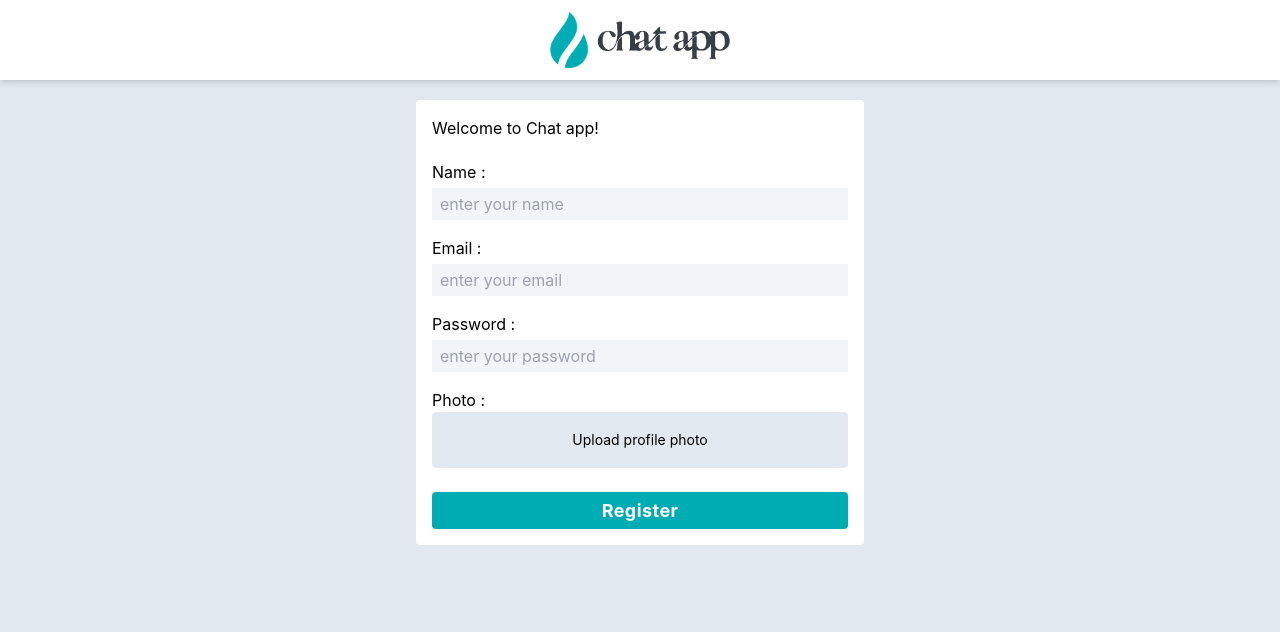
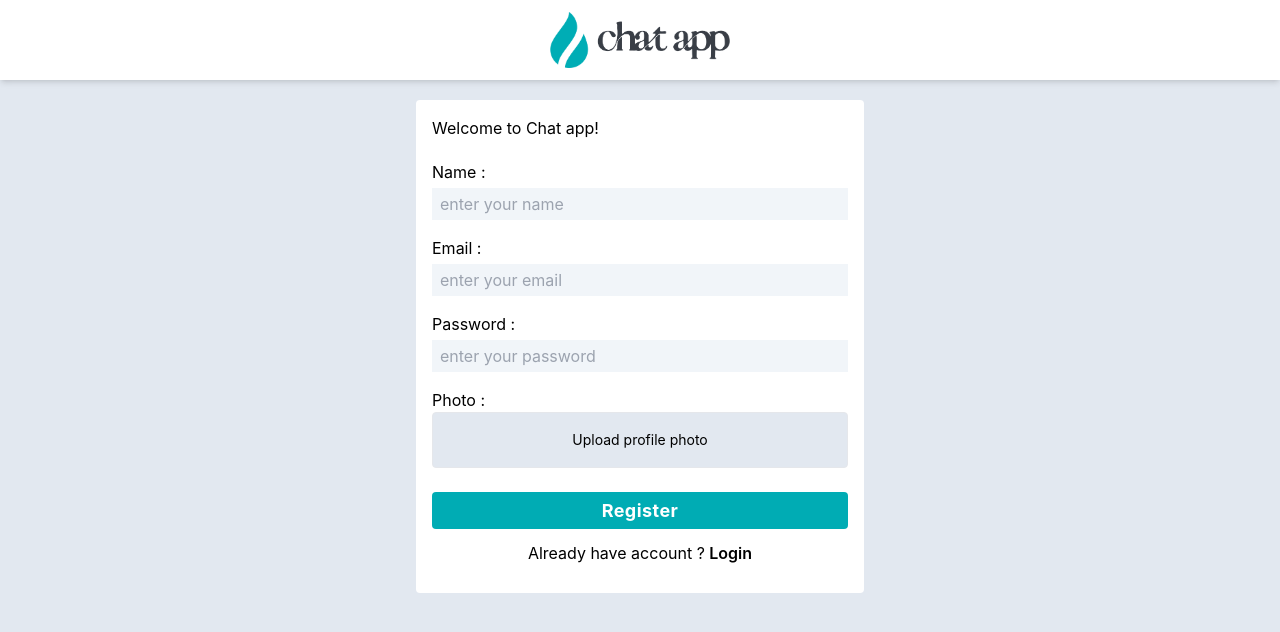
Before and after one commit to Noamit/CHAT-APP, a React (Create React App) app in the folder client/: page /register in a window 1280 px wide. Shown: the top 632 px of the page. Built offline with nearby package versions, Linux system fonts and the light colour scheme.

Commit message:
handle submit on register page + add toast to app and register page

```diff
--- a/client/package.json
+++ b/client/package.json
@@ -7,6 +7,7 @@
     "cra-template": "1.2.0",
     "react": "^18.3.1",
     "react-dom": "^18.3.1",
+    "react-hot-toast": "^2.5.1",
     "react-icons": "^5.4.0",
     "react-router-dom": "^7.1.1",
     "react-scripts": "5.0.1"
--- a/client/src/App.js
+++ b/client/src/App.js
@@ -1,11 +1,15 @@
 import { Outlet } from "react-router-dom";
 import "./App.css";
+import toast, { Toaster } from "react-hot-toast";
 
 function App() {
   return (
-    <div>
-      <Outlet />
-    </div>
+    <>
+      <Toaster />
+      <main>
+        <Outlet />
+      </main>
+    </>
   );
 }
 
--- a/client/src/pages/RegisterPage.js
+++ b/client/src/pages/RegisterPage.js
@@ -1,5 +1,9 @@
 import React, { useState } from "react";
 import { IoClose } from "react-icons/io5";
+import { Link, useNavigate } from "react-router-dom";
+import uploadFile from "../helpers/uploadFile";
+import axios from "axios";
+import toast from "react-hot-toast";
 
 const RegisterPage = () => {
   const [data, setData] = useState({
@@ -17,11 +21,12 @@ const RegisterPage = () => {
       return { ...prev, [name]: value };
     });
   };
+
   const handleUploadPhoto = async (e) => {
     const file = e.target.files[0];
 
-    // const uploadPhoto = await uploadFile(file);
-
+    const uploadPhoto = await uploadFile(file);
+    console.log("uploadPhoto", uploadPhoto);
     setUploadPhoto(file);
 
     setData((prev) => {
@@ -37,11 +42,38 @@ const RegisterPage = () => {
     e.preventDefault();
     setUploadPhoto(null);
   };
+
+  const handleSubmit = async (e) => {
+    e.stopPropagation();
+    e.preventDefault();
+
+    const URL = `${process.env.REACT_APP_BACKEND_URL}/api/register`;
+    try {
+      const response = await axios.post(URL, data);
+      console.log("response", response);
+
+      if (response.data.success) {
+        toast.success(response.data.message);
+        setData({
+          name: "",
+          email: "",
+          password: "",
+          profile_pic: "",
+        });
+
+        // navigate("/email");
+      }
+    } catch (error) {
+      toast.error(error?.response?.data?.message);
+    }
+    console.log("data", data);
+  };
+
   return (
     <div className="mt-5">
       <div className="bg-white w-full max-w-md  rounded overflow-hidden p-4 mx-auto">
         <h3>Welcome to Chat app!</h3>
-        <form className="grid gap-4 mt-5">
+        <form className="grid gap-4 mt-5" onSubmit={handleSubmit}>
           <div className="flex flex-col gap-1">
             <label htmlFor="name">Name :</label>
             <input
@@ -113,6 +145,12 @@ const RegisterPage = () => {
             Register
           </button>
         </form>
+        <p className="my-3 text-center">
+          Already have account ?{" "}
+          <Link to={"/email"} className="hover:text-primary font-semibold">
+            Login
+          </Link>
+        </p>
       </div>
     </div>
   );
```
Also changed, not shown: 1 other file (tests, documents, lock files or other folders).
